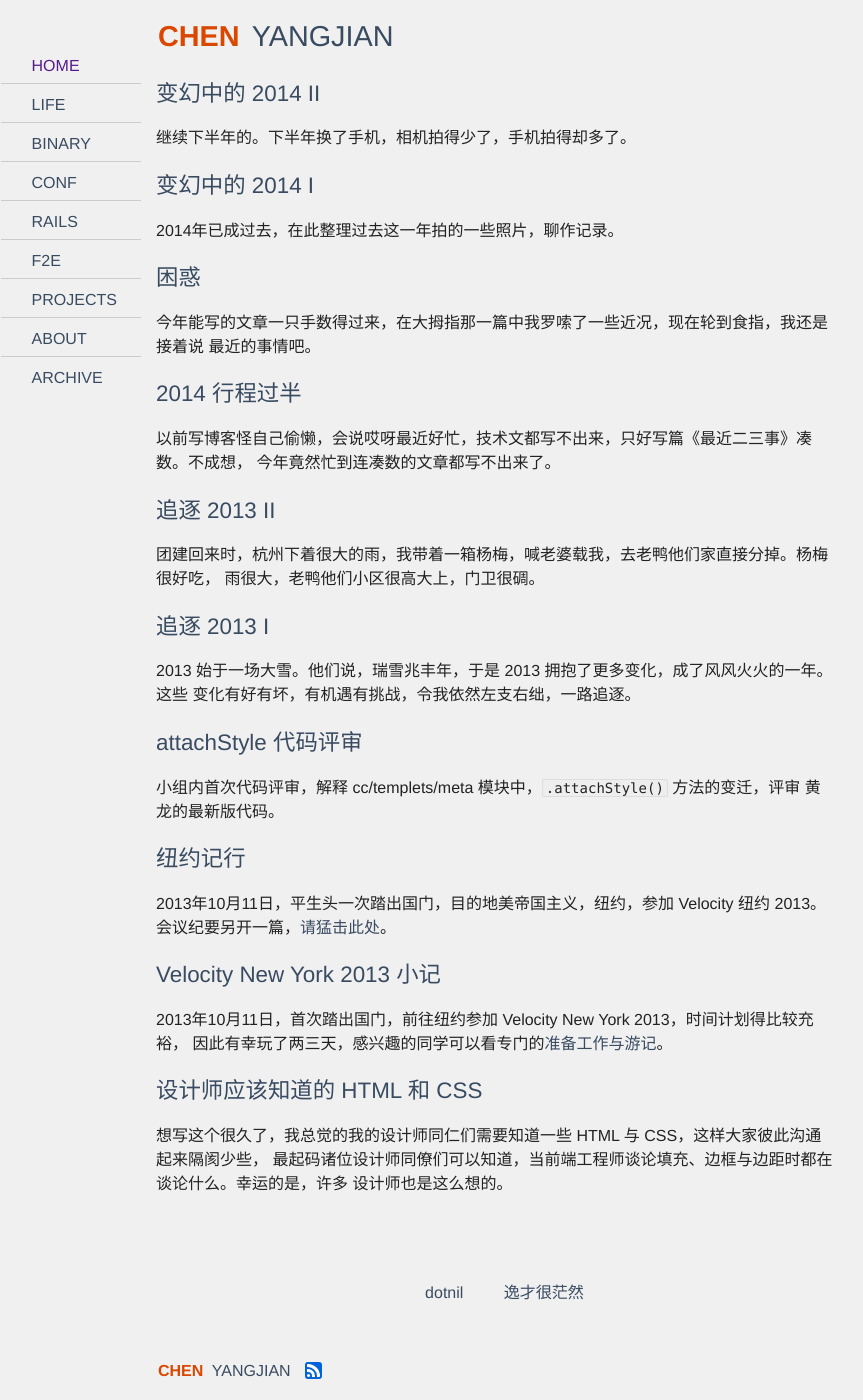
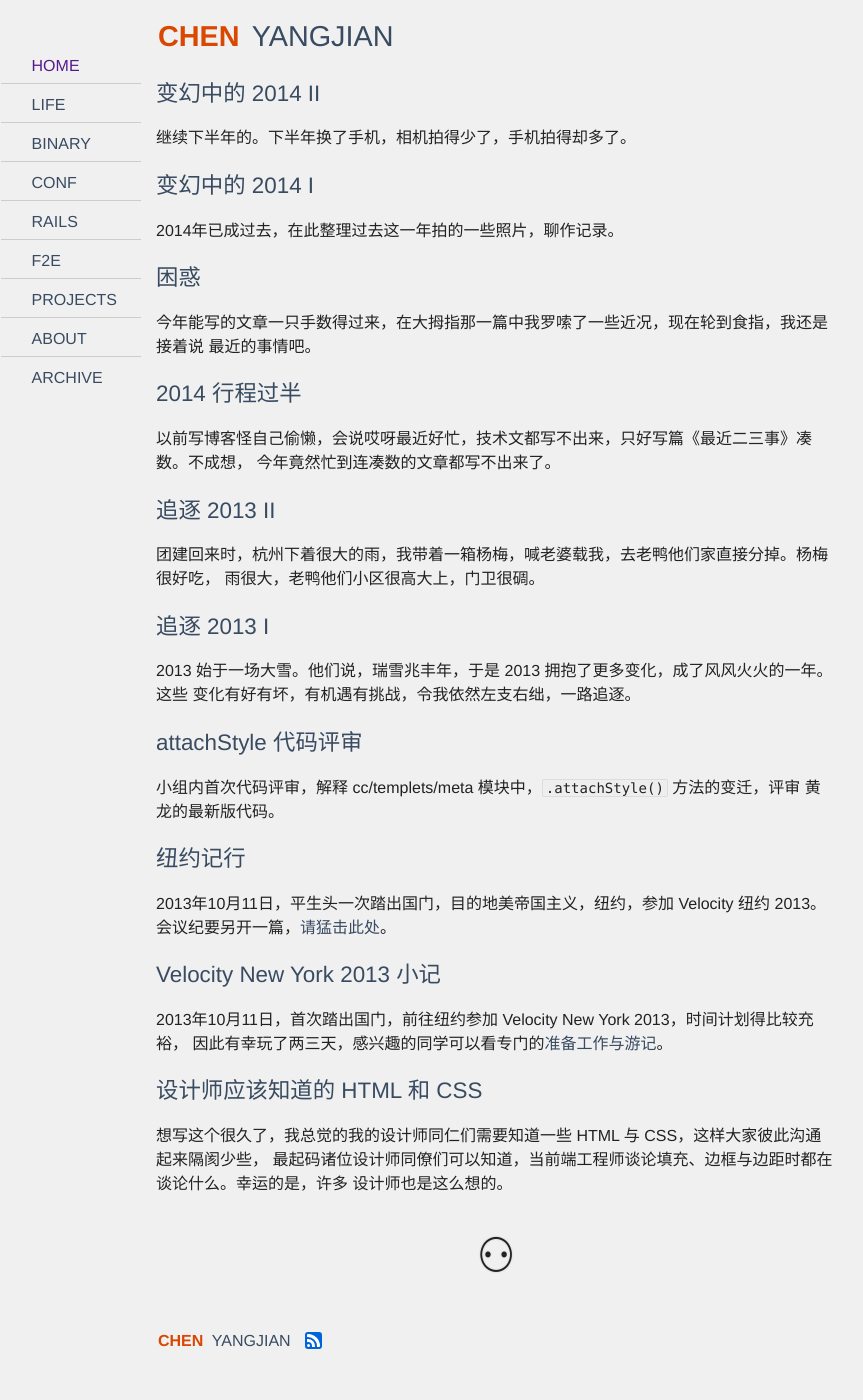
Before and after one commit to cyjake/cyjake.github.io, a Jekyll site: the page built from index.html, in a window 1280 px wide and 1400 px high, scrolled down 25 px. Shown: the whole window, without its empty margins (144-1007 px from the left). Built offline with Jekyll 4.4.1, drawn with Linux system fonts in a browser that asks for light colours; some web fonts are replaced; after the commit the page ends 1395 px from its top, so only the background shows below that.

Commit message:
Removed card.html; added a unicode as post end mark

```diff
--- a/_includes/card.html
+++ /dev/null
@@ -1,6 +0,0 @@
-<div class="card">
-  <ul class="info">
-    <li><i class="iconfont icon-github"></i> <a href="https://github.com/dotnil">dotnil</a></li>
-    <li><i class="iconfont icon-weibo"></i> <a href="http://weibo.com/dotnil">逸才很茫然</a></li>
-  </ul>
-</div>
--- a/_layouts/post.html
+++ b/_layouts/post.html
@@ -21,7 +21,6 @@
             {% endif %}
           </address>
           {{ content }}
-          {% include card.html %}
         </div>
         <div bx-name="mosaics/stoc" bx-config="{essay: '.article'}" bx-tpl="./default"></div>
         {% include duoshuo.html %}
--- a/_sass/components/base.sass
+++ b/_sass/components/base.sass
@@ -88,6 +88,15 @@ p
     border-radius: 2px
     box-shadow: 0 0 3px rgba(0, 0, 0, 0.3)
 
+.article:after
+  content: '⚇'
+  display: block
+  font-size: 48px
+  text-align: center
+  margin: 24px 0
+  color: #222223
+  text-shadow: 0 0 2px rgba(0, 0, 0, 0.2)
+
 #footer
   margin: 40px 0 20px
   height: 18px
--- a/index.html
+++ b/index.html
@@ -10,5 +10,4 @@ body_id: front-body
     <h2><a href="{{ post.url }}">{{ post.title}}</a></h2>
     {{ post.excerpt }}
   {% endfor %}
-  {% include card.html %}
 </div>
```
